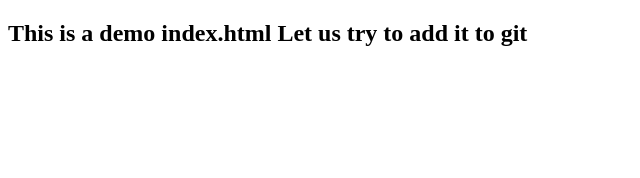
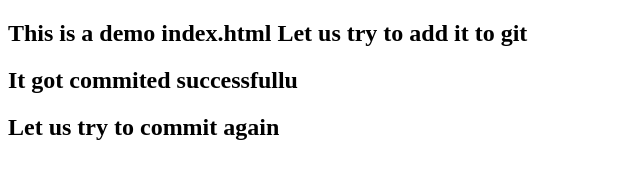
Before and after one commit to AdityaJitu/angular-seed-test, a plain HTML site: page index.html in a window 1280 px wide. Shown: the whole page, without its empty margins (0-640 px from the left). Drawn offline with Linux system fonts and the light colour scheme.

Commit message:
Committing for the second time

```diff
--- a/index.html
+++ b/index.html
@@ -6,5 +6,7 @@
 </head>
 <body>
 <h2>This is a demo index.html  Let us try to add it to git</h2>
+<h2>It got commited successfullu</h2>
+<h2>Let us try to commit again</h2>
 </body>
 </html>
```
